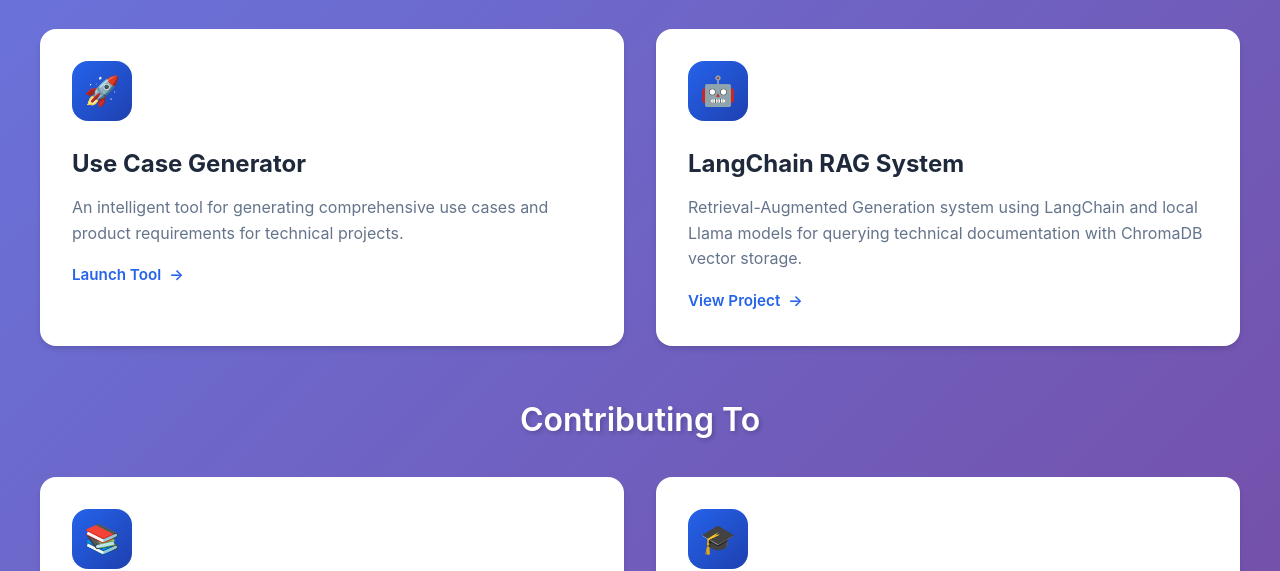
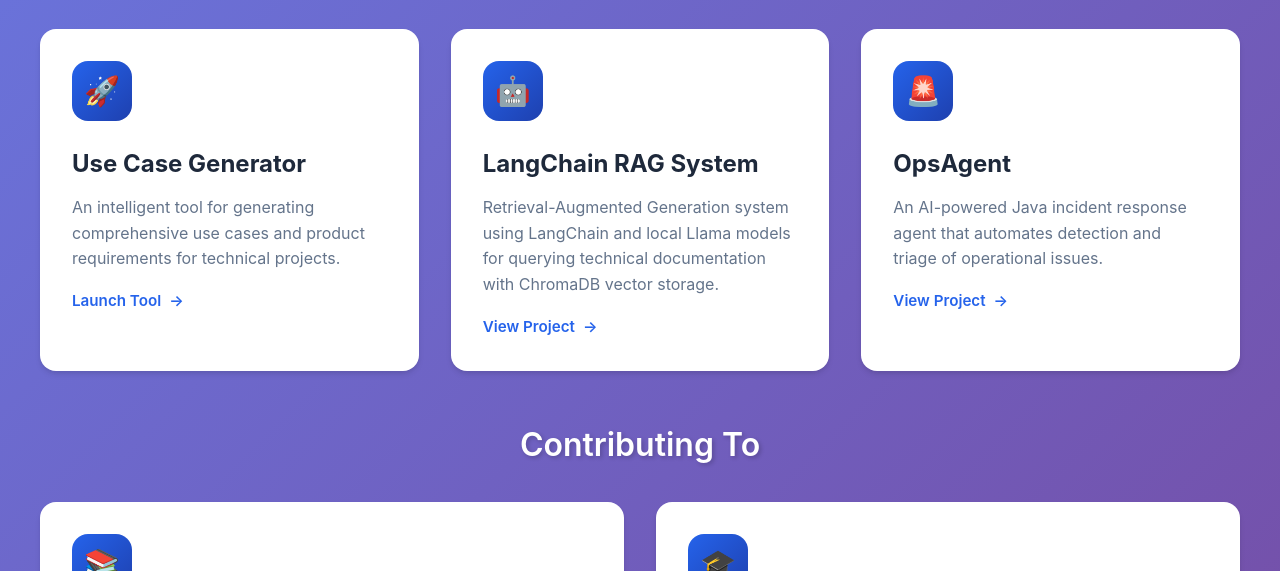
Before and after one commit to stephendelaney/stephendelaney.github.io, a plain HTML site: page index.html in a window 1280 px wide. Shown: the part 676-1247 px from the top of the page. Drawn offline with Linux system fonts and the light colour scheme.

Commit message:
Update index.html
Added OpsAgent card linking to OpsAgent repo

```diff
--- a/index.html
+++ b/index.html
@@ -300,6 +300,13 @@
                         <p>Retrieval-Augmented Generation system using LangChain and local Llama models for querying technical documentation with ChromaDB vector storage.</p>
                         <span class="project-link">View Project</span>
                     </a>
+
+                    <a href="https://github.com/stephendelaney/OpsAgent" class="project-card" target="_blank" rel="noopener noreferrer">
+                        <div class="project-icon">🚨</div>
+                        <h2>OpsAgent</h2>
+                        <p>An AI-powered Java incident response agent that automates detection and triage of operational issues.</p>
+                        <span class="project-link">View Project</span>
+                    </a>
                 </div>
             </section>
 
```
